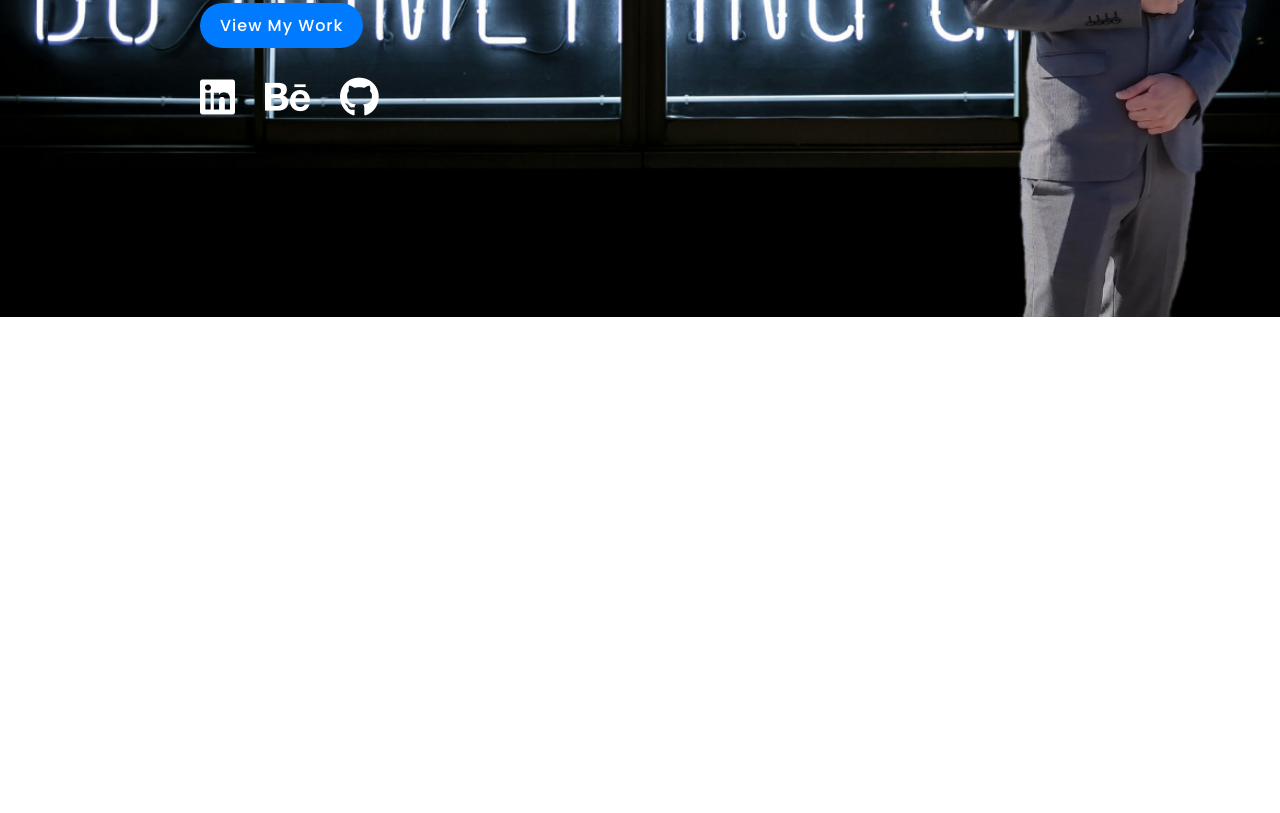
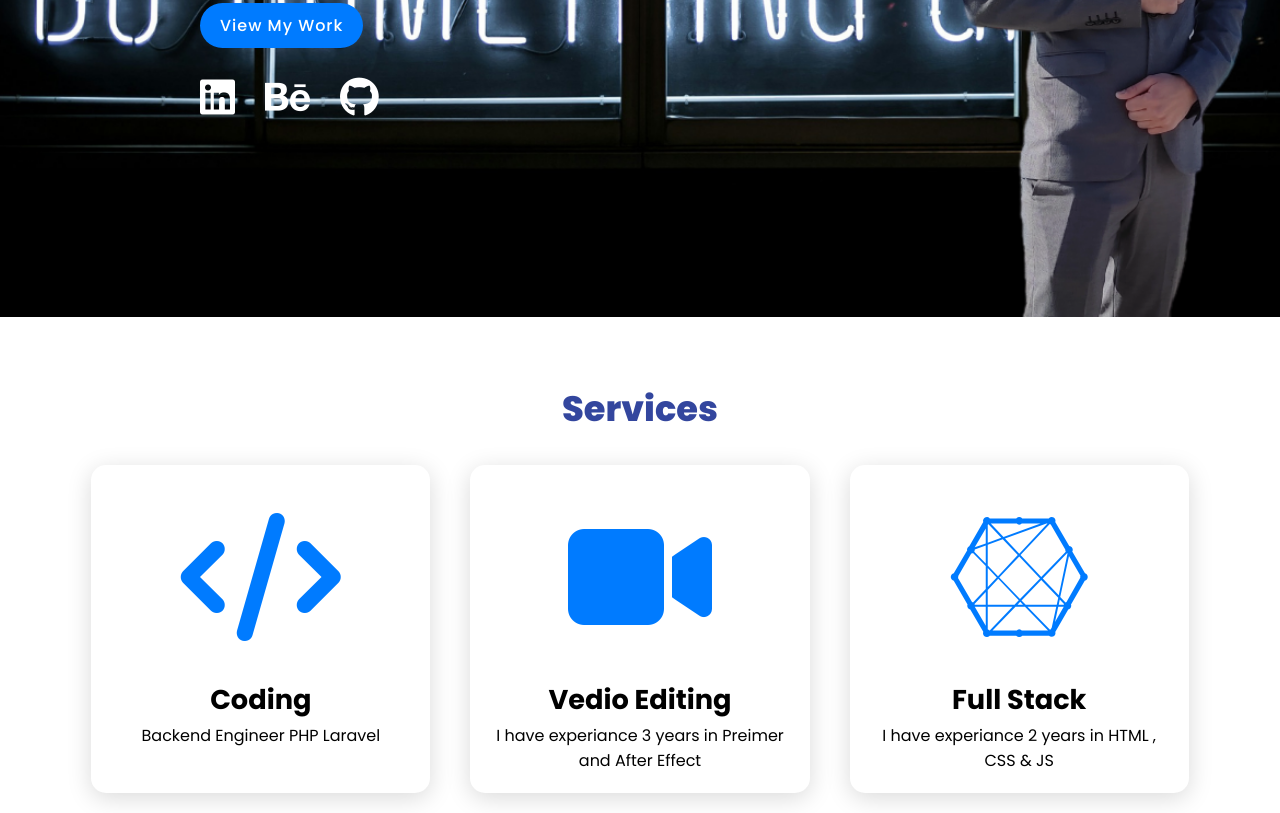
Before and after one commit to abdallah-ghanem/PersonalWebSite, a plain HTML site: page index.html in a window 1280 px wide. Shown: the part 483-1296 px from the top of the page. Before the commit the page ends 800 px from the top, so only its background shows below. Drawn offline with Linux system fonts and the light colour scheme.

Commit message:
make second page the services

```diff
--- a/index.html
+++ b/index.html
@@ -31,5 +31,39 @@
         </div>
     </section>
 
+    <section class="cards" id="services">
+        <h2 class="title">Services</h2>
+        <div class="content">
+            <div class="card">
+                <div class="icon">
+                    <i class="fa-solid fa-code"></i>
+                </div>
+                <div class="info">
+                    <h3>Coding</h3>
+                    <p>Backend Engineer PHP Laravel</p>
+                </div>
+            </div>
+            <div class="card">
+                <div class="icon">
+                    <i class="fa-solid fa-video"></i>
+                </div>
+                <div class="info">
+                    <h3>Vedio Editing</h3>
+                    <p>I have experiance 3 years in Preimer and After Effect</p>
+                </div>
+            </div>
+            <div class="card">
+                <div class="icon">
+                    <i class="fa-brands fa-connectdevelop"></i>
+                </div>
+                <div class="info">
+                    <h3>Full Stack</h3>
+                    <p>I have experiance 2 years in HTML , CSS & JS</p>
+                </div>
+            </div>
+        </div>
+    </section>
+
+
 </body>
 </html>
--- a/style.css
+++ b/style.css
@@ -109,3 +109,52 @@ header {
 .social-icons a:hover {
     color: #007bff; /* Change color on hover */
 }
+
+
+
+
+.title{
+    display: flex;
+    justify-content: center;
+    font-size: 2.2em;
+    font-weight: 800;
+    margin-top: 65px;
+    margin-bottom: 10px;
+    color: #33469e;
+}
+.content{
+    display: flex;
+    justify-content: center;
+    flex-direction: row;
+    flex-wrap: wrap;/* to make card down each other when minimiz screen */
+}
+.card {
+    background-color: #fff; /* White background */
+    width: 21.2em;
+    box-shadow: 0 5px 25px rgba(1 1 1 /15%);
+    padding: 20px;/* make soance in block */
+    margin: 20px;/* make space between element and each other */
+    border-radius: 15px;
+    transition: 0.7s ease;
+}
+.card:hover{
+    transform: scale(1.2);
+}
+
+.icon {
+    color: #007bff; /* Blue icon color */
+    font-size: 8em;
+    text-align: center;
+    margin-bottom: 2px;
+}
+.info h3 {
+    color: #000; /* Black text color */
+    margin-bottom: 2px;
+    text-align: center;
+    font-weight: 700;
+    font-size: 1.7em;
+}
+.info p {
+    color: #000000; /* Gray text color */
+    text-align: center;
+}
```
